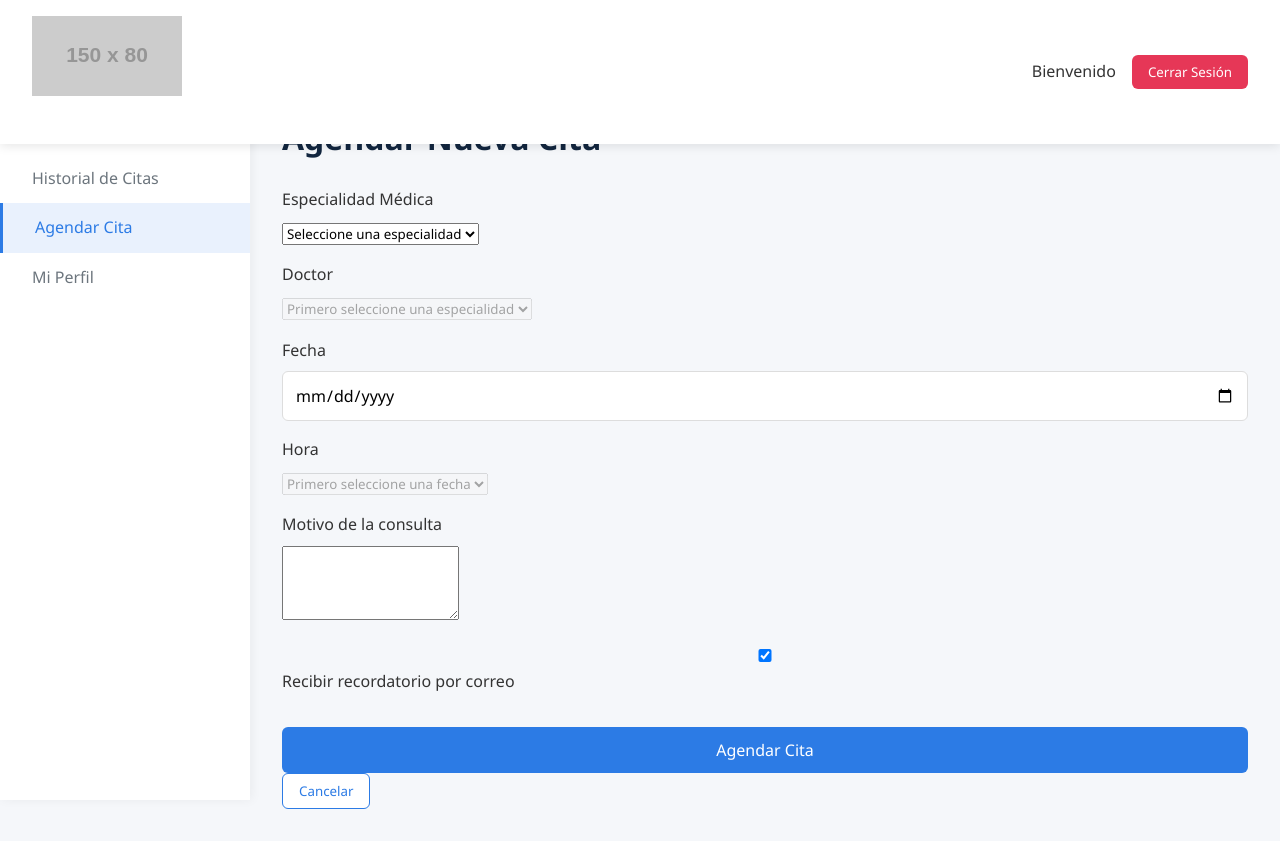
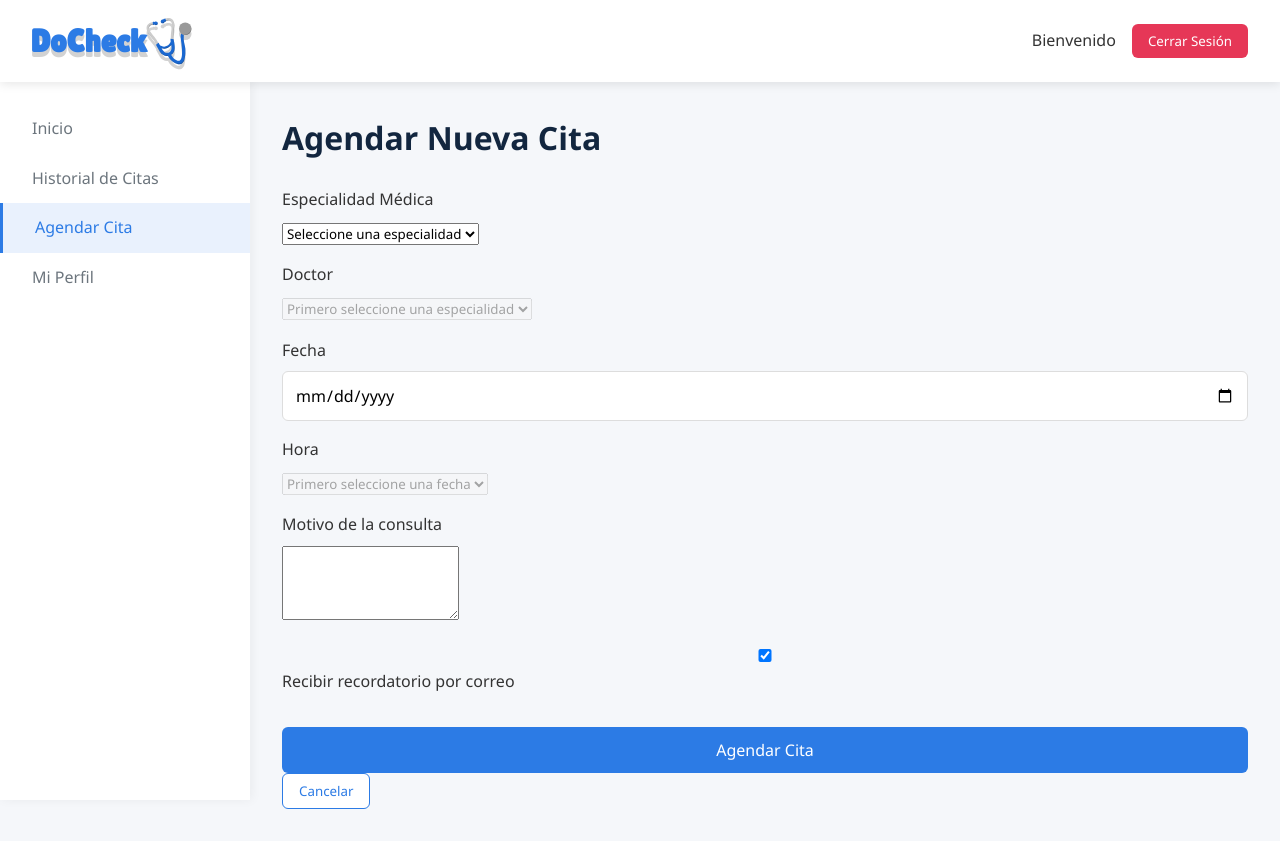
Before and after one commit to 222H17050/DoCheck, a plain HTML site: page agendar.html in a window 1280 px wide. Drawn offline with Linux system fonts and the light colour scheme; no server answers; placeholder pictures from the web are drawn by us.

Commit message:
Iconos cargados

```diff
--- a/agendar.html
+++ b/agendar.html
@@ -4,13 +4,18 @@
     <meta charset="UTF-8">
     <meta name="viewport" content="width=device-width, initial-scale=1.0">
     <title>Agendar Cita - Consultas Médicas</title>
+    <link rel="icon" href="./res/LOGO20250429.png" type="image/x-icon">
     <link rel="stylesheet" href="css/styles.css">
+    <link rel="preconnect" href="https://fonts.googleapis.com">
+    <link rel="preconnect" href="https://fonts.gstatic.com" crossorigin>
+    <link href="https://fonts.googleapis.com/css2?family=Lilita+One&display=swap" rel="stylesheet">
 </head>
 <body>
     <header class="main-header">
         <div class="header-content">
-            <div class="logo">
-                <img src="https://via.placeholder.com/150x80?text=Logo+Clinica" alt="Logo Clínica">
+            <div class="logo-icon">
+                <h1 class="text-logo-icon">DoCheck</h1>
+                <img src="./res/LOGO20250429.svg" alt="Logo Clínica">
             </div>
             <nav class="user-nav">
                 <span class="user-name">Bienvenido</span>
--- a/css/styles.css
+++ b/css/styles.css
@@ -40,9 +40,42 @@ body {
     max-width: 400px;
 }
 
-.logo {
+.text-logo-small {
+    font-family: "Lilita One", sans-serif;
+    font-size: 3rem ;
+    font-weight: 600;
+    font-style: normal;
+    margin-bottom: -1rem;
+    color:#2c7be5;
+}
+
+.text-logo-icon {
+    font-family: "Lilita One", sans-serif;
+    font-size: 2rem ;
+    font-weight: 600;
+    font-style: normal;
+    margin: -0.1rem;
+    color:#2c7be5;
+}
+
+.logo-icon {
     text-align: center;
-    margin-bottom: 1.5rem;
+    display: flex;
+    place-items: center;
+    filter: drop-shadow(0px 5px 0px #0000002d);
+
+}
+
+.logo-icon img{
+    width: 50px;
+
+}
+
+.logo-small {
+    display: grid;
+    place-items: center;
+    margin: 2rem;
+    filter: drop-shadow(0px 5px 0px #0000002d);
 }
 
 .login-form h2 {
```
Also changed, not shown: dashboard.html (+7 -2 lines), historial.html (+7 -2 lines), index.html (+7 -2 lines), registro.html (+1 -0 lines), verificar-correo.html (+1 -0 lines), res/LOGO20250429.ico (added), res/LOGO20250429.png (added), res/LOGO20250429.svg (added).
